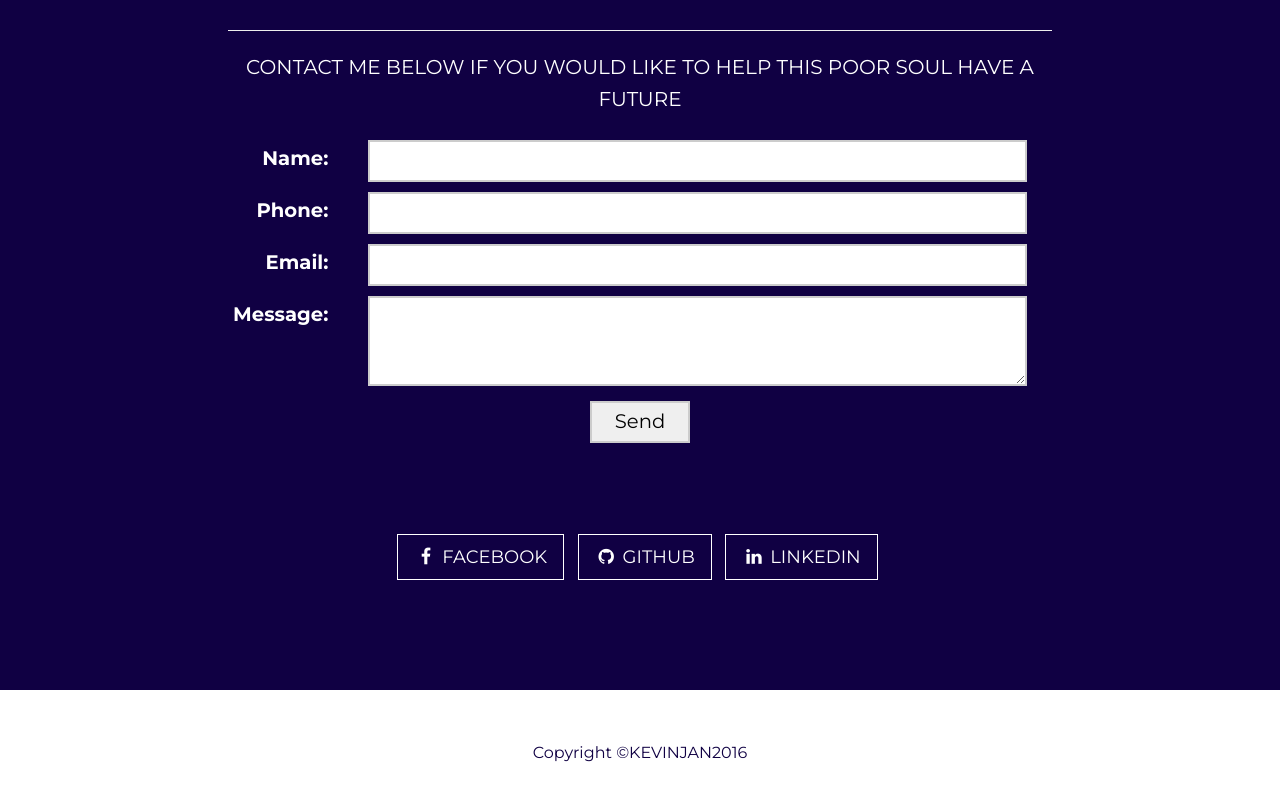
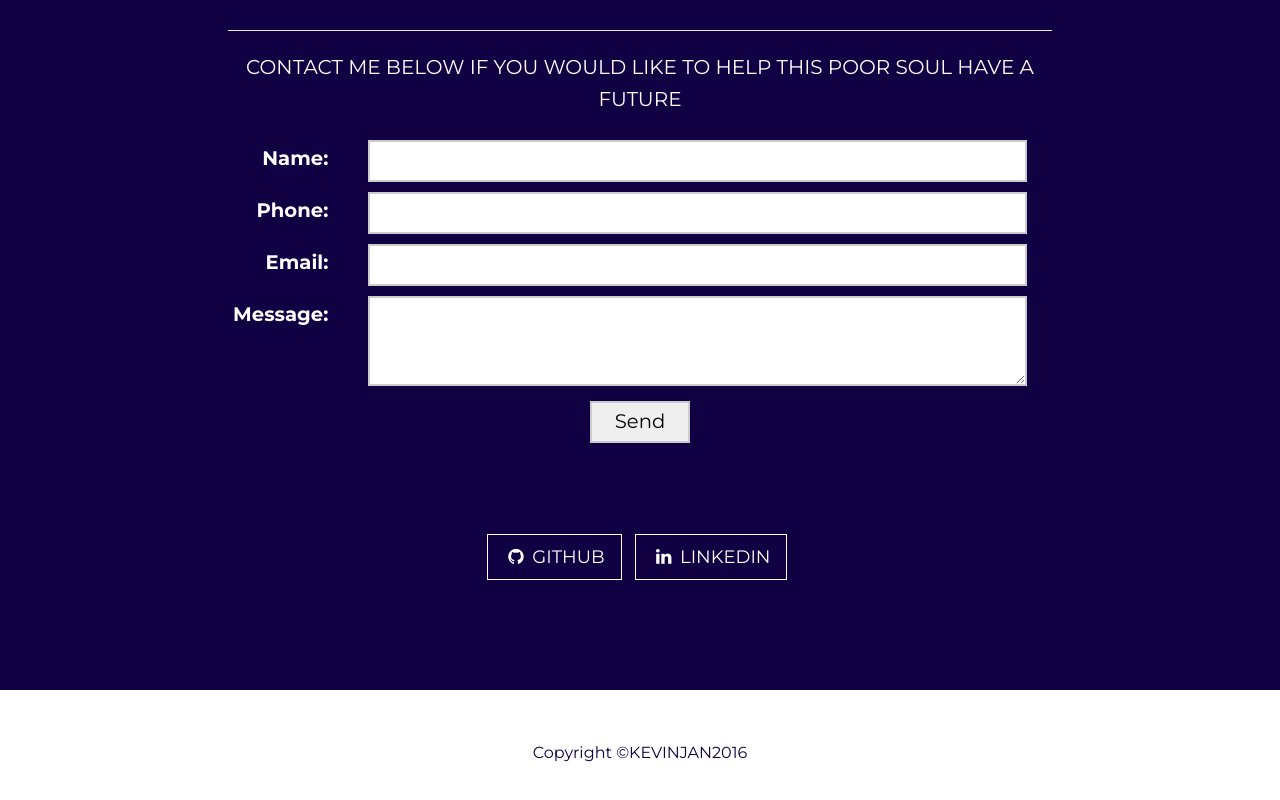
Before and after one commit to kjan95129/Portfolio, a plain HTML site: page index.html in a window 1280 px wide. Shown: the part 4091-4891 px from the top of the page. Drawn offline with nearby package versions, Linux system fonts and the light colour scheme.

Commit message:
contact buttons

```diff
--- a/index.html
+++ b/index.html
@@ -321,9 +321,6 @@
                 <br><br><br><br>
                 <ul class="list-inline banner-social-buttons">
                     <li>
-                        <a target = _blank href="https://www.facebook.com/kevin.jan.587" class="btn btn-default btn-lg"><i class="fa fa-facebook fa-fw"></i> <span class="network-name">Facebook</span></a>
-                    </li>
-                    <li>
                         <a target = _blank href="https://github.com/kjan95129" class="btn btn-default btn-lg"><i class="fa fa-github fa-fw"></i> <span class="network-name">Github</span></a>
                     </li>
                     <li>
```
